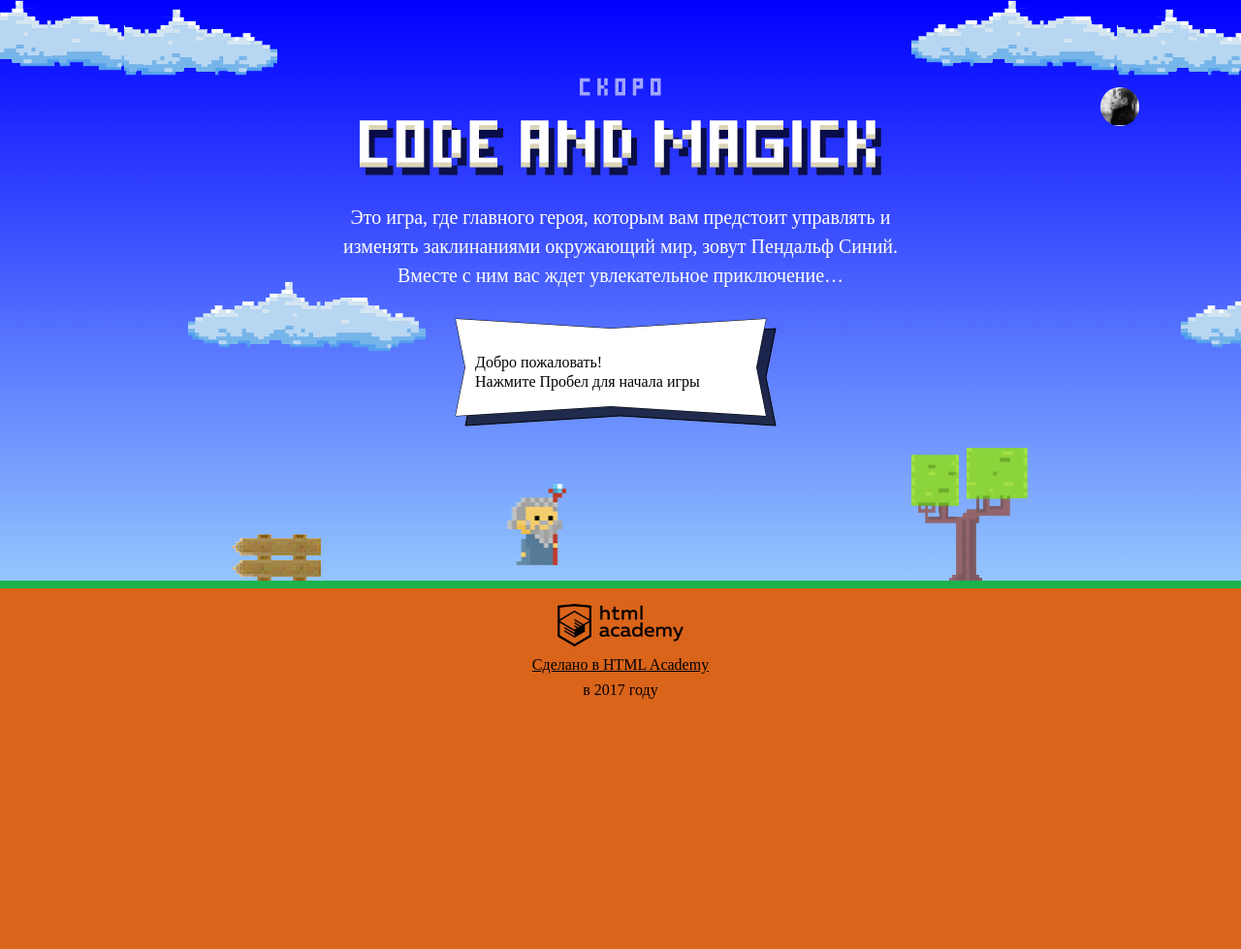
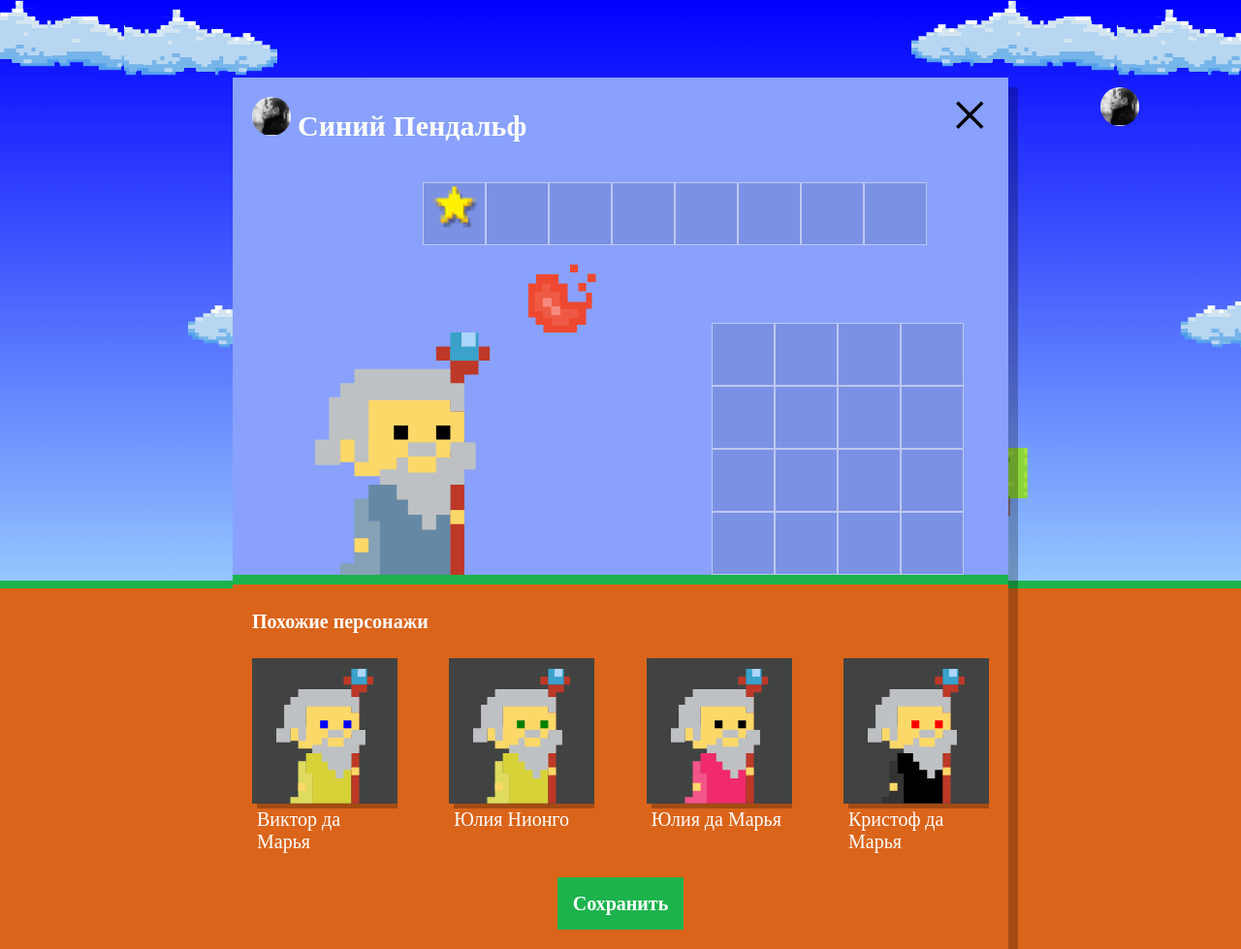
Before and after one commit to sergiolysenko/495903-code-and-magick-19, a website: page index.html in a window 1280 px wide. Shown: the whole page at 97% size. Before the commit the page ends 800 px from the top, so only its background shows below. Drawn offline with Linux system fonts and the light colour scheme; a web font is replaced by a local one.

Commit message:
complete module3-task1

```diff
--- a/index.html
+++ b/index.html
@@ -180,6 +180,7 @@
     <p class="setup-similar-label">Петр Петров</p>
   </div>
 </template>
+<script src="js/setup.js"></script>
 <script src="js/start.js"></script>
 <script src="js/game.js"></script>
 </body>
--- /dev/null
+++ b/js/setup.js
@@ -0,0 +1,49 @@
+'use strict';
+
+document.querySelector('.setup').classList.remove('hidden');
+document.querySelector('.setup-similar').classList.remove('hidden');
+
+var similarWizardTemplate = document.querySelector('#similar-wizard-template')
+    .content
+    .querySelector('.setup-similar-item');
+var similarList = document.querySelector('.setup-similar-list');
+
+var wizards = [];
+var wizardNames = ['Иван', 'Хуан Себастьян', 'Мария', 'Кристоф', 'Виктор', 'Юлия', 'Люпита', 'Вашингтон'];
+var wizardSurnames = ['да Марья', 'Верон', 'Мирабелла', 'Вальц', 'Онопко', 'Топольницкая', 'Нионго', 'Ирвинг'];
+var coatColors = ['rgb(101, 137, 164)', 'rgb(241, 43, 107)', 'rgb(146, 100, 161)', 'rgb(56, 159, 117)', 'rgb(215, 210, 55)', 'rgb(0, 0, 0)'];
+var eyesColors = ['black', 'red', 'blue', 'yellow', 'green'];
+
+function getRandomInt(min, max) {
+  return Math.floor(Math.random() * (max - min + 1)) + min;
+}
+
+function getRandomWizards() {
+  for (var i = 0; i < 4; i++) {
+    wizards.push({
+      name: wizardNames[getRandomInt(0, wizardNames.length - 1)] + ' ' + wizardSurnames[getRandomInt(0, wizardSurnames.length - 1)],
+      coatColor: coatColors[getRandomInt(0, coatColors.length - 1)],
+      eyesColor: eyesColors[getRandomInt(0, eyesColors.length - 1)]
+    });
+  }
+  return wizards;
+}
+getRandomWizards();
+
+function renderWizard(wizard) {
+  var wizardElement = similarWizardTemplate.cloneNode(true);
+
+  wizardElement.querySelector('.setup-similar-label').textContent = wizard.name;
+  wizardElement.querySelector('.wizard-coat').style.fill = wizard.coatColor;
+  wizardElement.querySelector('.wizard-eyes').style.fill = wizard.eyesColor;
+
+  return wizardElement;
+}
+
+var fragment = document.createDocumentFragment();
+for (var i = 0; i < wizards.length; i++) {
+  fragment.appendChild(renderWizard(wizards[i]));
+}
+
+similarList.appendChild(fragment);
+console.log(wizards);
```
